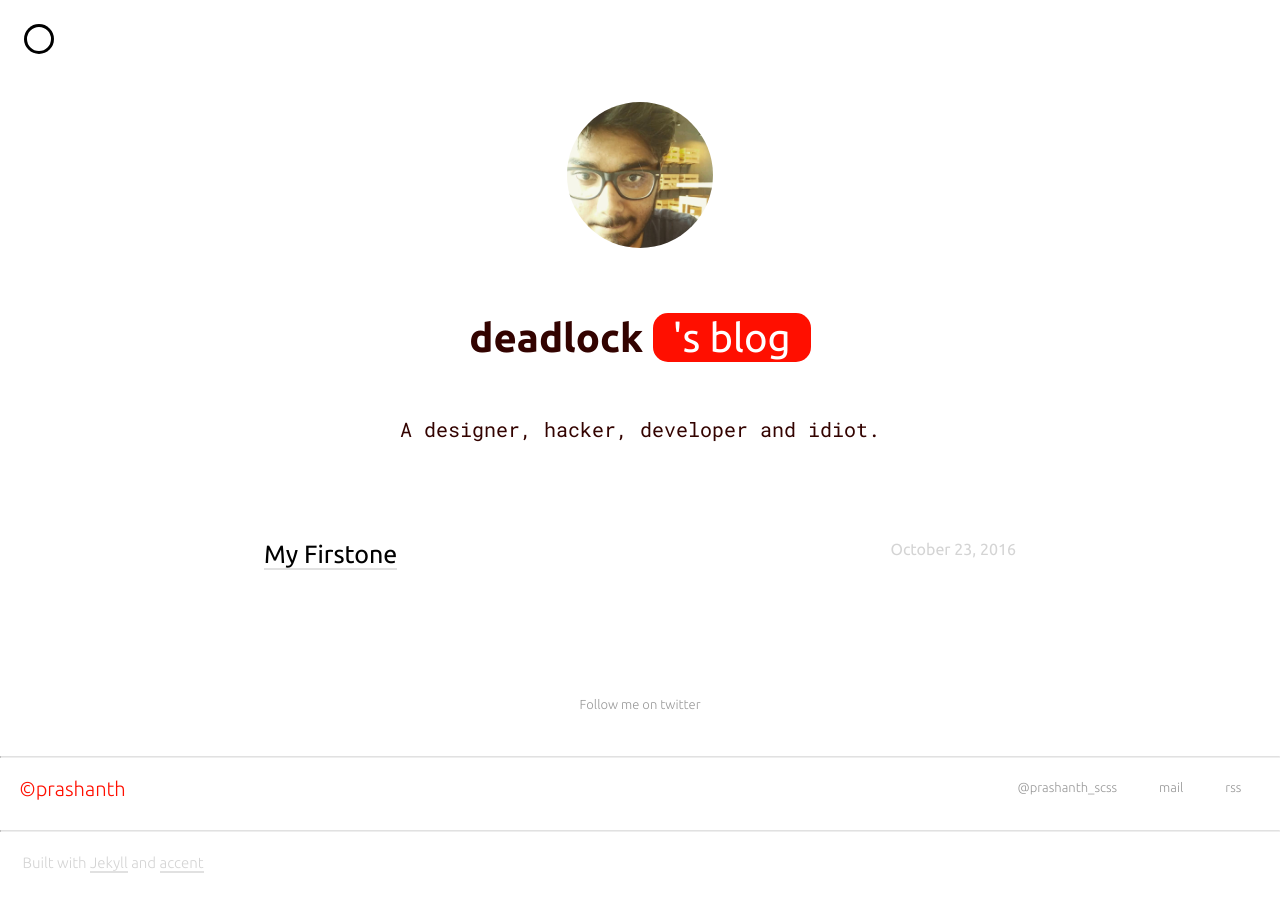
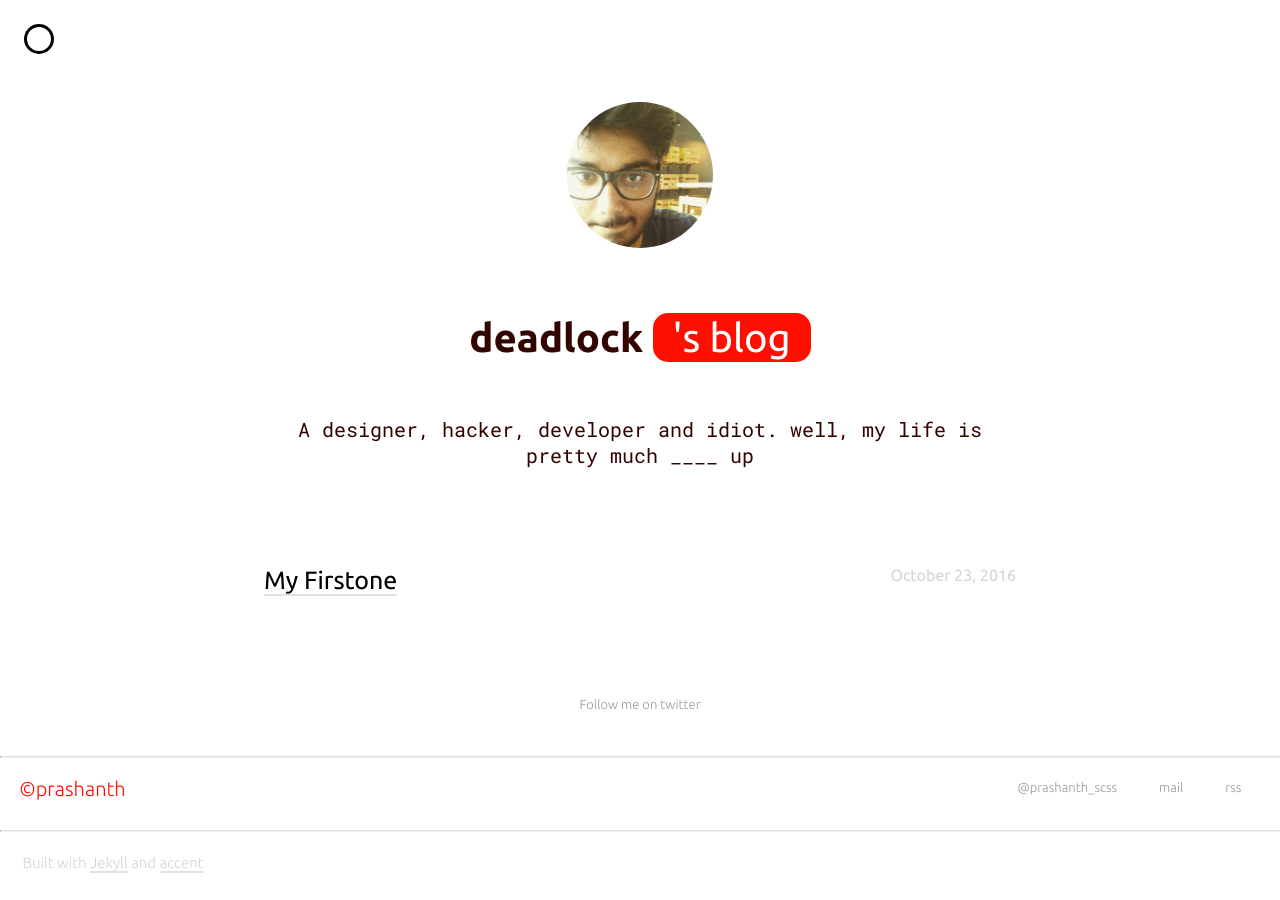
Before and after one commit to cymtrick/lol, a Jekyll site: the page built from index.html, in a window 1280 px wide. Built offline with Jekyll 4.4.1, drawn with Linux system fonts in a browser that asks for light colours; nearby versions of some CDN libraries; the list of posts is cut into pages by our own code.

Commit message:
Update _config.yml

```diff
--- a/_config.yml
+++ b/_config.yml
@@ -22,7 +22,8 @@ copyright: prashanth
 intro: true       # Tip: Remove the span from site_heading if intro is set to true
 # This will be displayed in your intro
 short_bio: >
-   A designer, hacker, developer and idiot.
+   A designer, hacker, developer and idiot. well, my life is pretty much ____ up
+
 
 permalink: /:title.html
 
```
